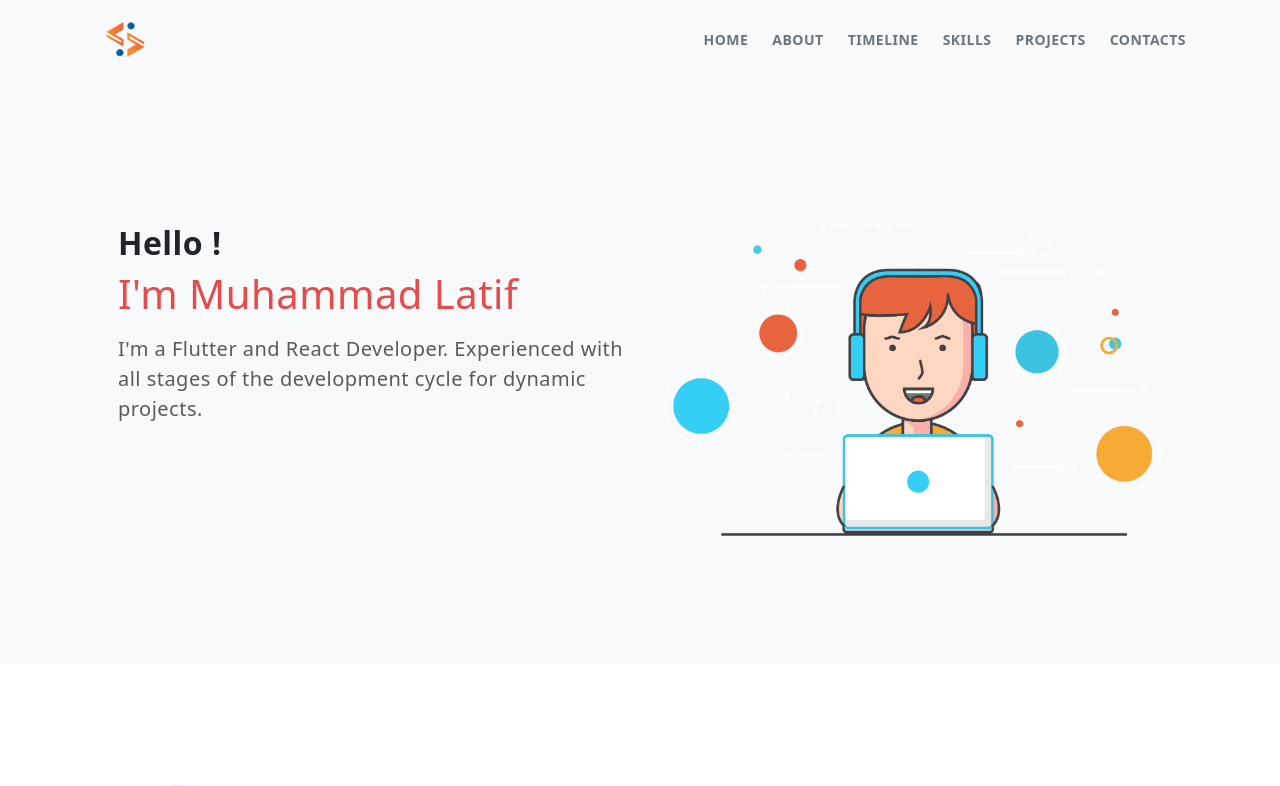
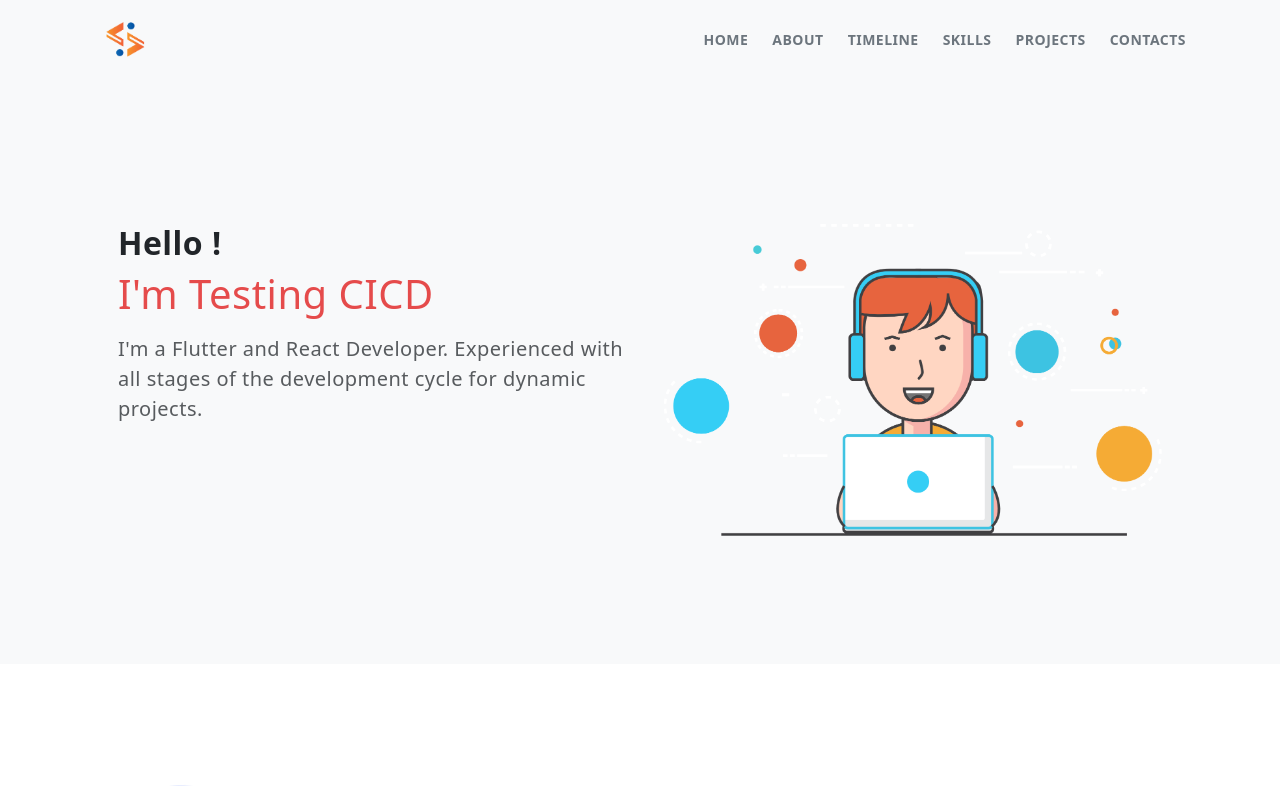
Before and after one commit to latif-muhammad/my-portfolio, a React (Create React App) app: page / in a window 1280 px wide. Shown: the top 786 px of the page. Built offline with nearby package versions, Linux system fonts and the light colour scheme; no server answers.

Commit message:
TEST cicd

```diff
--- a/src/screens/HomeScreen.js
+++ b/src/screens/HomeScreen.js
@@ -18,7 +18,7 @@ const HomeScreen = () => {
                     <div className="row" style={{ height: '83vh' }}>
                         <div className="col-md col-sm-12 intro d-flex container center justify-content-center flex-column ">
                             <h5 className="sub-title fw-bold fs-2">Hello !</h5>
-                            <h1 className="heading mb-3" style={{ color: 'var(--primary)' }}>I'm Muhammad Latif</h1>
+                            <h1 className="heading mb-3" style={{ color: 'var(--primary)' }}>I'm Testing CICD</h1>
                             <p className="para-desc text-muted fs-5">I'm a Flutter and React Developer. Experienced with all stages of the development cycle for dynamic projects.</p>
                         </div>
 
```
